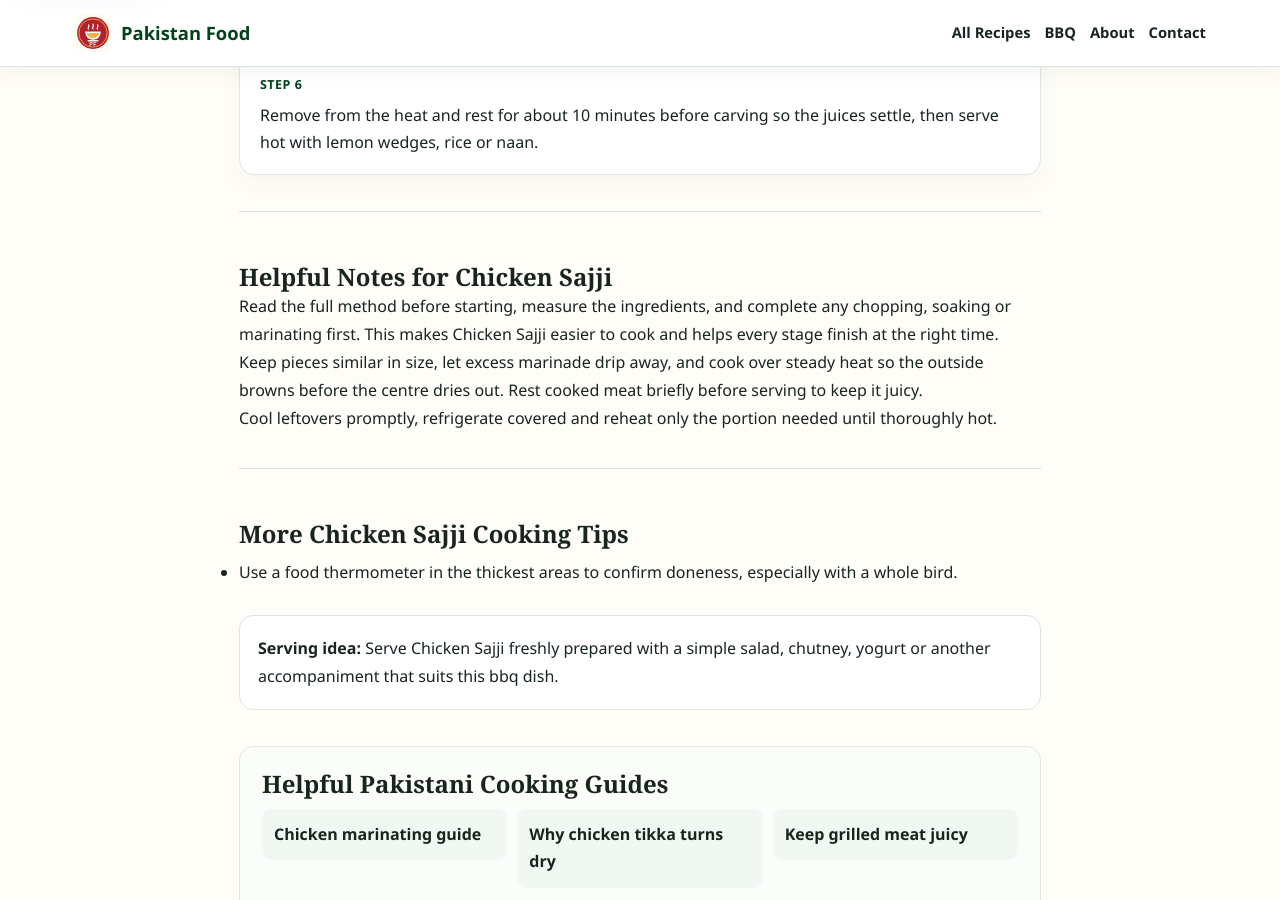
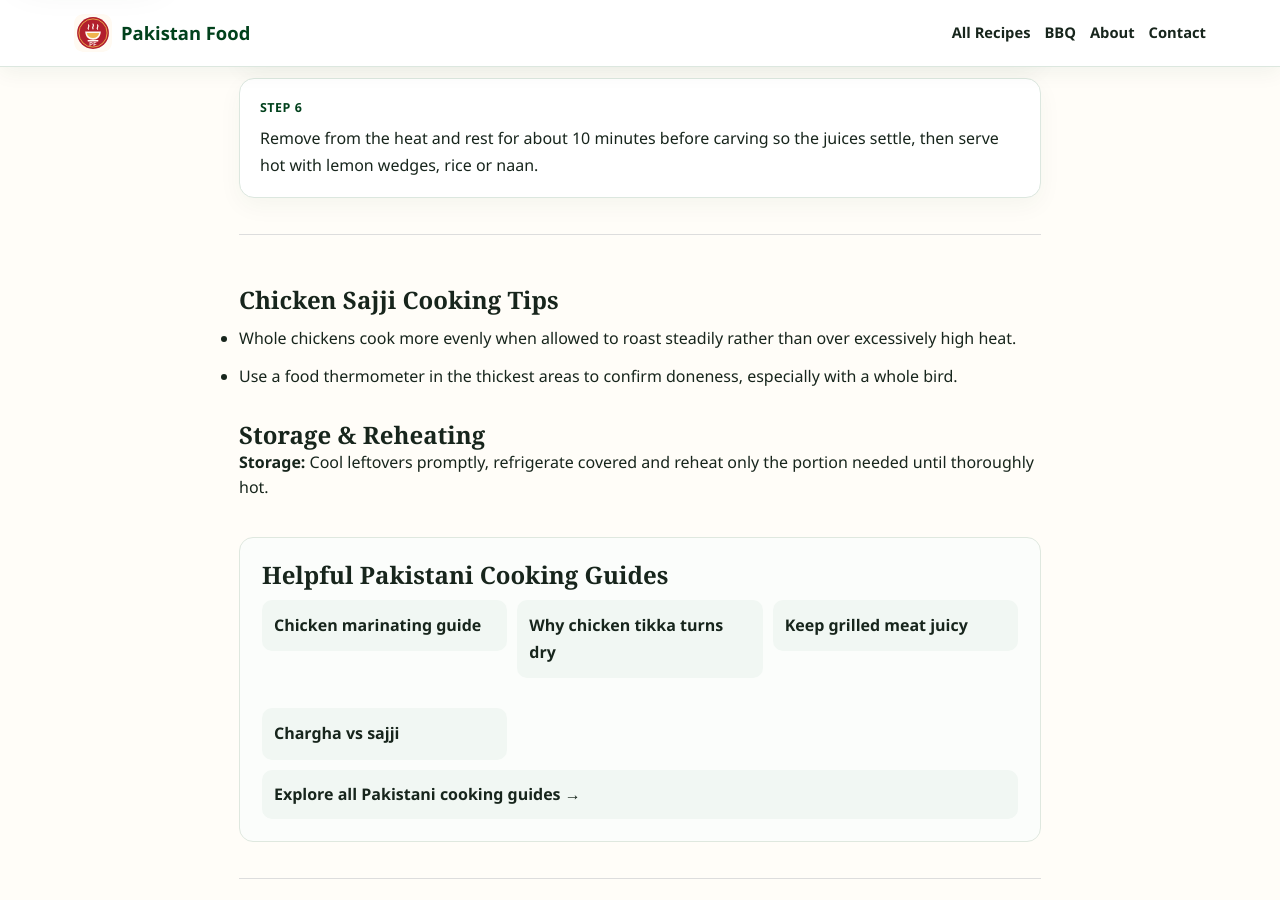
Before and after one commit to manazarali01-hub/pakistan-food, a Jekyll site: the page built from recipes/chicken-sajji.html, in a window 1280 px wide and 900 px high, scrolled down 2494 px. Built offline with Jekyll 4.4.1, drawn with Linux system fonts in a browser that asks for light colours; some of the changed text lies outside the part shown.

Commit message:
Improve recipe depth and remove generic filler fallbacks

```diff
--- a/_layouts/recipe.html
+++ b/_layouts/recipe.html
@@ -20,7 +20,7 @@
 {% assign bilingual_category = site.data.bilingual[category_slug] %}
 {% assign bilingual = bilingual_category[page.recipe_key] %}
 {% assign detailed_method = recipe.method | default: bilingual.method_en %}
-{% assign detailed_tips = bilingual.tips_en | default: recipe.tips %}
+{% assign detailed_tips = recipe.tips | default: bilingual.tips_en %}
 {% assign urdu_description = recipe.description_ur | default: bilingual.description_ur %}
 {% assign urdu_ingredients = recipe.ingredients_ur | default: bilingual.ingredients_ur %}
 {% assign urdu_method = recipe.method_ur | default: bilingual.method_ur %}
@@ -38,6 +38,9 @@
 {% endcase %}
 {% assign time_number = recipe.time | split: ' ' | first %}
 {% capture total_duration %}PT{{ time_number }}{% if recipe.time contains 'hr' %}H{% else %}M{% endif %}{% endcapture %}
+{% assign schema_total_duration = recipe.total_time_iso | default: total_duration %}
+{% assign image_alt = recipe.image_alt | default: recipe.name %}
+{% assign image_caption = recipe.image_caption | default: recipe.description %}
 {% case recipe.category %}
   {% when 'Rice' %}
     {% assign tip_one = 'Rinse the rice until the water is nearly clear so the cooked grains stay separate.' %}
@@ -116,13 +119,13 @@
   <meta property="og:description" content="{{ meta_description | escape }}">
   <meta property="og:url" content="{{ canonical_url }}">
   <meta property="og:image" content="{{ seo_image }}">
-  <meta property="og:image:alt" content="{{ recipe.name | escape }} Pakistani recipe">
+  <meta property="og:image:alt" content="{{ image_alt | escape }}">
   <meta property="og:site_name" content="Pakistan Food">
   <meta name="twitter:card" content="summary_large_image">
   <meta name="twitter:title" content="{{ recipe.name }} Recipe | Pakistan Food">
   <meta name="twitter:description" content="{{ meta_description | escape }}">
   <meta name="twitter:image" content="{{ seo_image }}">
-  <meta name="twitter:image:alt" content="{{ recipe.name | escape }} Pakistani recipe">
+  <meta name="twitter:image:alt" content="{{ image_alt | escape }}">
   <link rel="stylesheet" href="../style.css?v=20260913-seo9">
   <script type="application/ld+json">
   {
@@ -162,7 +165,7 @@
           "@id": "{{ canonical_url }}#primaryimage",
           "url": {{ seo_image | jsonify }},
           "contentUrl": {{ seo_image | jsonify }},
-          "caption": {{ recipe.name | append: ' Pakistani recipe' | jsonify }}
+          "caption": {{ image_caption | jsonify }}
         },
         "breadcrumb": {"@id": "{{ canonical_url }}#breadcrumb"},
         "mainEntity": {"@id": "{{ canonical_url }}#recipe"},
@@ -227,7 +231,7 @@
         <a href="index.html">All Recipes</a>
         <a href="{{ category_slug }}/">{{ recipe.category }}</a>
         <a href="../about.html">About</a>
-        <a href="../index.html#contact">Contact</a>
+        <a href="../contact.html">Contact</a>
       </div>
     </nav>
   </header>
@@ -251,13 +255,15 @@
         {% if urdu_key_tip %}<p class="recipe-intro-detail"><strong>اہم بات:</strong> {{ urdu_key_tip }}</p>{% endif %}
       </div>
       <figure>
-        <img src="{{ display_image }}" alt="{{ recipe.name }} ready to serve" width="900" height="675" loading="eager" fetchpriority="high" decoding="async" onerror="this.onerror=null;this.src='../assets/recipe-image-unavailable.svg';this.alt='Recipe image unavailable';">
-        <figcaption>{{ recipe.name }} prepared with Pakistani flavours.</figcaption>
+        <img src="{{ display_image }}" alt="{{ image_alt | escape }}" width="900" height="675" loading="eager" fetchpriority="high" decoding="async" onerror="this.onerror=null;this.src='../assets/recipe-image-unavailable.svg';this.alt='Recipe image unavailable';">
+        <figcaption>{{ image_caption }}</figcaption>
       </figure>
-      <div class="seo-meta">
-        <span>⏱ <time datetime="{{ total_duration }}">{{ recipe.time }}</time></span>
-        {% if recipe.serves %}<strong>👥 Serves {{ recipe.serves }}</strong>{% endif %}
-        <strong><a href="{{ category_slug }}/">{{ recipe.category }} Recipes</a></strong>
+      <div class="seo-meta recipe-facts" aria-label="Recipe facts">
+        {% if recipe.prep_time %}<span><small>Prep</small><strong>{{ recipe.prep_time }}</strong></span>{% endif %}
+        {% if recipe.cook_time %}<span><small>Cook</small><strong>{{ recipe.cook_time }}</strong></span>{% endif %}
+        <span><small>Total</small><strong><time datetime="{{ schema_total_duration }}">{{ recipe.time }}</time></strong></span>
+        {% if recipe.serves %}<span><small>Serves</small><strong>{{ recipe.serves }}</strong></span>{% endif %}
+        <span><small>Category</small><strong><a href="{{ category_slug }}/">{{ recipe.category }}</a></strong></span>
         <button class="print-recipe" type="button" onclick="window.print()">Print recipe</button>
       </div>
       <div id="recipe-en" class="recipe-language-panel" role="tabpanel" lang="en" data-recipe-panel="en">
@@ -265,18 +271,14 @@
         <ul class="recipe-ingredient-list">{% for item in recipe.ingredients %}<li>{{ item }}</li>{% endfor %}</ul>
         <h2>How to Make {{ recipe.name }} — Step by Step</h2>
         <ol class="recipe-step-list">{% for step in detailed_method %}<li id="step-{{ forloop.index }}"><span class="step-number">Step {{ forloop.index }}</span><span>{{ step }}</span></li>{% endfor %}</ol>
-        <section class="recipe-guide">
-          <h2>Helpful Notes for {{ recipe.name }}</h2>
-          <p>Read the full method before starting, measure the ingredients, and complete any chopping, soaking or marinating first. This makes {{ recipe.name }} easier to cook and helps every stage finish at the right time.</p>
-          <p>{{ technique_note }}</p>
-          <p>{{ recipe.storage | default: storage_note }}</p>
-        </section>
-        <section class="cooking-tips">
-          <h2>More {{ recipe.name }} Cooking Tips</h2>
-          {% if detailed_tips %}<ul>{% for tip in detailed_tips offset:1 %}<li>{{ tip }}</li>{% endfor %}</ul>
-          {% else %}<ul><li>{{ tip_two }}</li><li>{{ tip_three }}</li></ul>{% endif %}
-        </section>
-        <div class="recipe-note"><strong>Serving idea:</strong> {% if recipe.serving %}{{ recipe.serving }}{% else %}Serve {{ recipe.name }} freshly prepared with a simple salad, chutney, yogurt or another accompaniment that suits this {{ recipe.category | downcase }} dish.{% endif %}</div>
+        {% if recipe.technique %}<section class="recipe-guide"><h2>Technique That Matters</h2><p>{{ recipe.technique }}</p></section>{% endif %}
+        {% if recipe.doneness_cues %}<section class="recipe-detail-section"><h2>Visual & Doneness Cues</h2><ul>{% for cue in recipe.doneness_cues %}<li>{{ cue }}</li>{% endfor %}</ul></section>{% endif %}
+        {% if detailed_tips and detailed_tips != empty %}<section class="cooking-tips"><h2>{{ recipe.name }} Cooking Tips</h2><ul>{% for tip in detailed_tips %}<li>{{ tip }}</li>{% endfor %}</ul></section>{% endif %}
+        {% if recipe.mistakes %}<section class="recipe-detail-section"><h2>Mistakes to Avoid</h2><ul>{% for item in recipe.mistakes %}<li>{{ item }}</li>{% endfor %}</ul></section>{% endif %}
+        {% if recipe.substitutions %}<section class="recipe-detail-section"><h2>Substitutions & Adjustments</h2><ul>{% for item in recipe.substitutions %}<li>{{ item }}</li>{% endfor %}</ul></section>{% endif %}
+        {% if recipe.storage or recipe.reheating %}<section class="recipe-detail-section"><h2>Storage & Reheating</h2>{% if recipe.storage %}<p><strong>Storage:</strong> {{ recipe.storage }}</p>{% endif %}{% if recipe.reheating %}<p><strong>Reheating:</strong> {{ recipe.reheating }}</p>{% endif %}</section>{% endif %}
+        {% if recipe.faqs %}<section class="recipe-faq" aria-labelledby="recipe-faq-title"><h2 id="recipe-faq-title">Questions About {{ recipe.name }}</h2>{% for faq in recipe.faqs %}<h3>{{ faq.question }}</h3><p>{{ faq.answer }}</p>{% endfor %}</section>{% endif %}
+        {% if recipe.serving %}<div class="recipe-note"><strong>Serving idea:</strong> {{ recipe.serving }}</div>{% endif %}
       </div>
 
       <div id="recipe-ur" class="recipe-language-panel urdu-copy" role="tabpanel" lang="ur" dir="rtl" data-recipe-panel="ur" hidden>
@@ -414,7 +416,7 @@
       <p><a class="seo-back" href="index.html">← All Pakistani recipes</a></p>
     </article>
   </main>
-  <footer class="seo-site-footer"><p>© 2026 Pakistan Food · <a href="../about.html">About</a> · <a href="../sitemap.html">Recipe sitemap</a> · <a href="../privacy-policy.html">Privacy Policy</a> · <a href="../editorial-policy.html">Editorial Policy</a> · <a href="../disclaimer.html">Disclaimer</a> · <a href="../image-credits.html">Image credits</a></p></footer>
+  <footer class="seo-site-footer"><p>© 2026 Pakistan Food · <a href="../about.html">About</a> · <a href="../contact.html">Contact & corrections</a> · <a href="../sitemap.html">Recipe sitemap</a> · <a href="../privacy-policy.html">Privacy Policy</a> · <a href="../editorial-policy.html">Editorial Policy</a> · <a href="../disclaimer.html">Disclaimer</a> · <a href="../image-credits.html">Image credits</a></p></footer>
   <script>
   (() => {
     const buttons = [...document.querySelectorAll("[data-recipe-lang]")];
```
Also changed, not shown: other parts of _layouts/recipe.html (+4 -3 lines).
